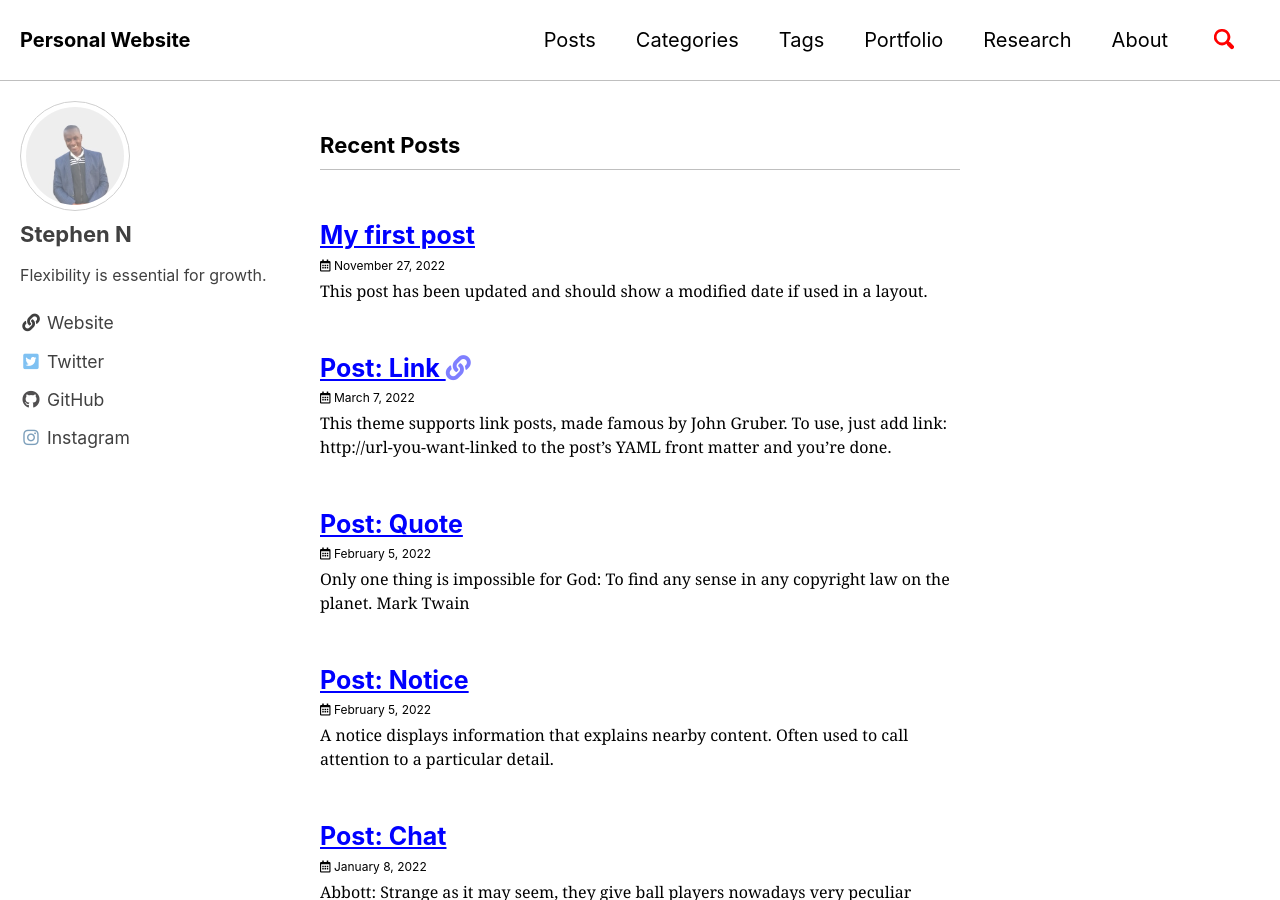
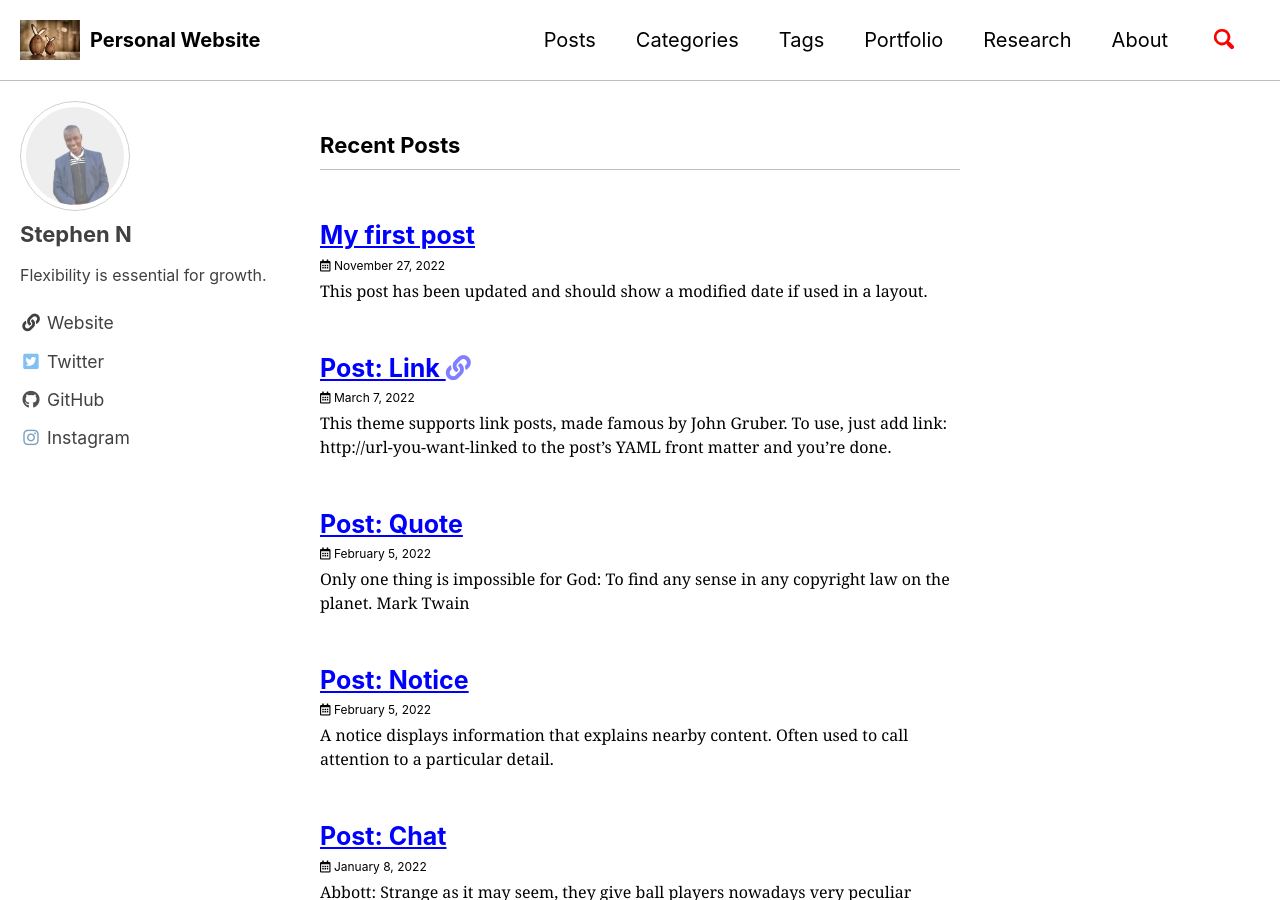
Before and after one commit to StephenNaboth/stephenNaboth.github.io, a Jekyll site: the page built from index.html, in a window 1280 px wide and 900 px high. Built offline with Jekyll 4.4.1, drawn with Linux system fonts in a browser that asks for light colours; cached includes are drawn as plain includes; a script that is not in the unit is left out; the list of posts is cut into pages by our own code; comment, search, counter and statistics services are not loaded.

Commit message:
upd port

```diff
--- a/_config.yml
+++ b/_config.yml
@@ -122,6 +122,9 @@ tag_archive:
   type: liquid
   path: /tags/
 
+logo: "/assets/images/logo_2.jpg"
+
+
 comments:
   provider: "utterances"
   utterances:
```
Also changed, not shown: assets/images/logo.jpg (added), assets/images/logo_2.jpg (added).
